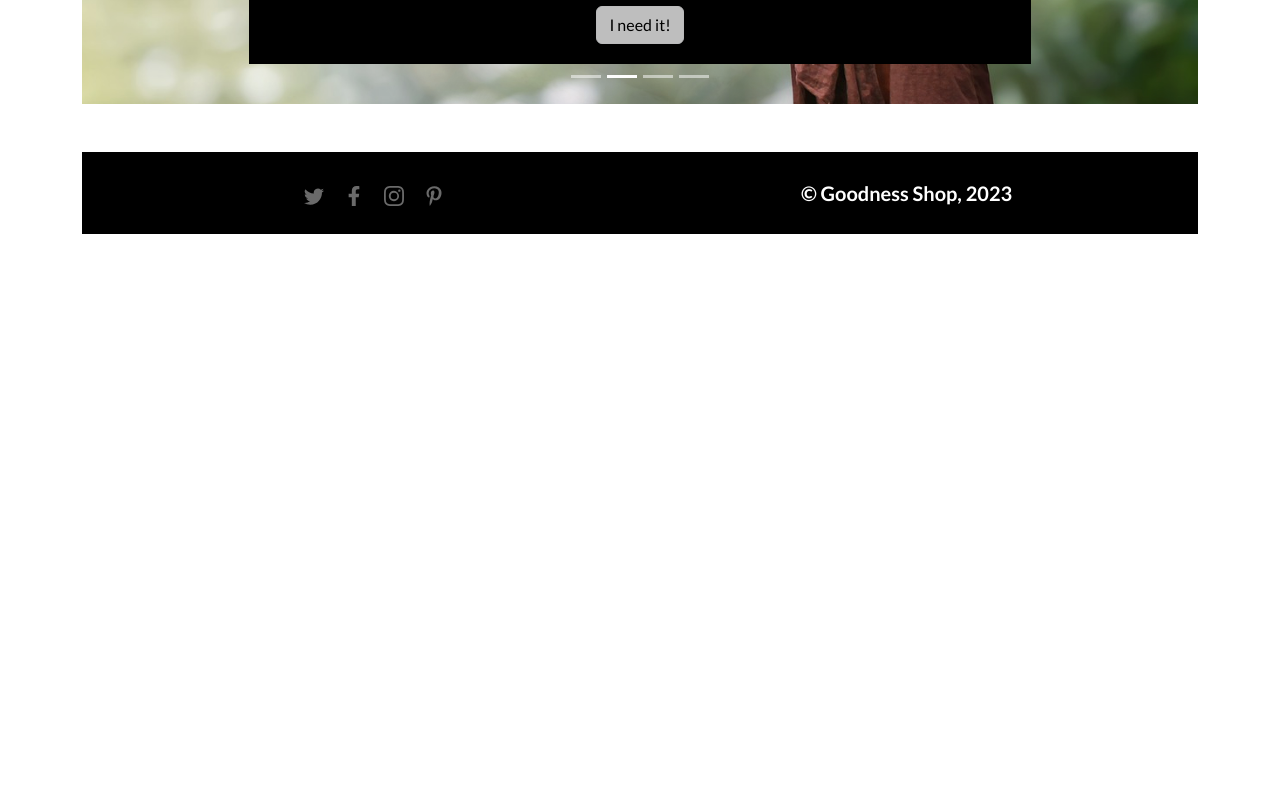
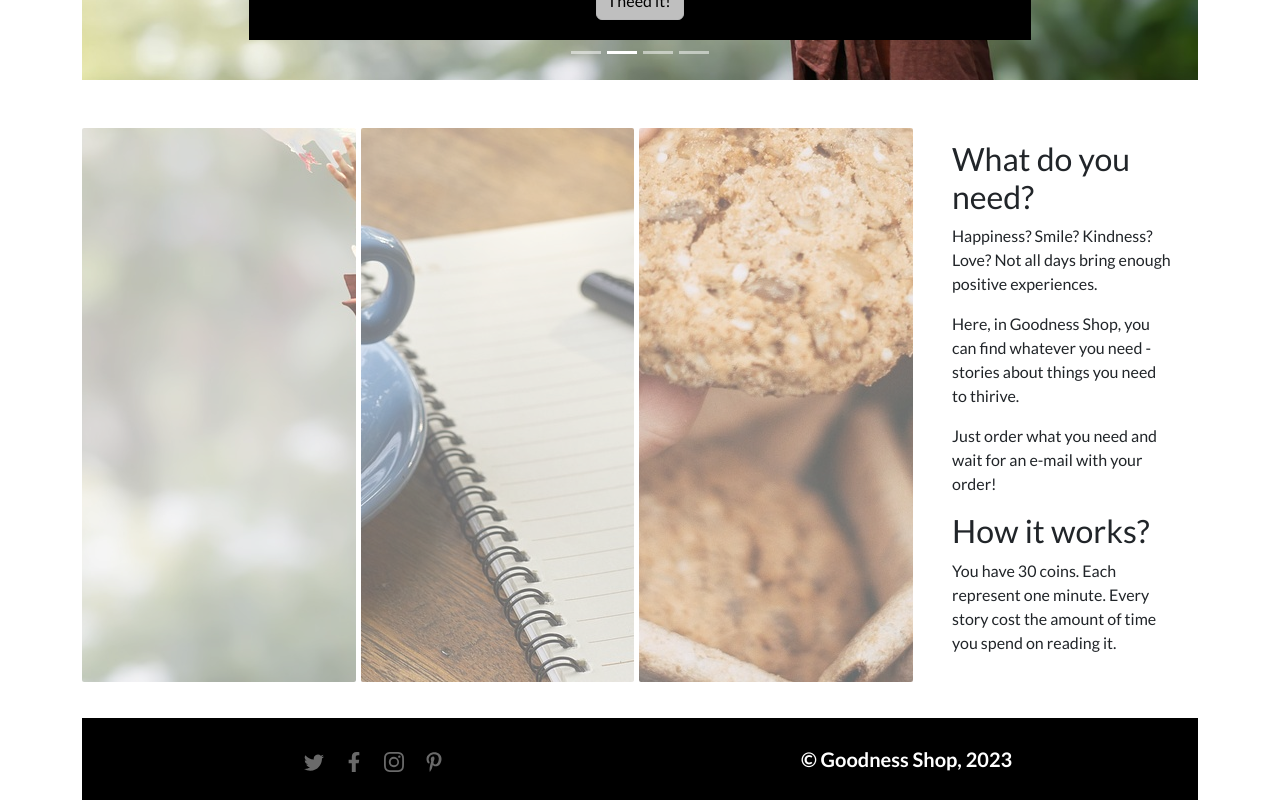
Before and after one commit to msedkiewicz/final-project-goodness-shop, a React (Create React App) app in the folder client/: page / in a window 1280 px wide. Shown: the part 573-1373 px from the top of the page. Before the commit the page ends 807 px from the top, so only its background shows below. Built offline with nearby package versions, Linux system fonts and the light colour scheme.

Commit message:
Add information box

```diff
--- /dev/null
+++ b/client/src/components/features/InformationBox/InformationBox.js
@@ -0,0 +1,76 @@
+import React from 'react';
+import Button from 'react-bootstrap/esm/Button';
+import Col from 'react-bootstrap/esm/Col';
+import Row from 'react-bootstrap/esm/Row';
+import styles from './InformationBox.module.scss';
+import { MdOutlineLocalShipping } from 'react-icons/md';
+import { BsCashCoin } from 'react-icons/bs';
+import { BiSupport } from 'react-icons/bi';
+import { GiReturnArrow } from 'react-icons/gi';
+
+const InformationBox = () => {
+  return (
+    <Row className={styles.informationbox}>
+      <Col className={'col-9 '}>
+        <div class={styles.card}>
+          <div className={styles.img}>
+            <div className={styles.content}>
+              <h2>Peace</h2>{' '}
+              <Button className={styles.btn} variant="light">
+                I want it!
+              </Button>
+            </div>
+            <img
+              className={styles.img1}
+              src=".\images\carousel\peace.jpg"
+              alt="Second slide"
+            ></img>
+          </div>
+          <div className={styles.img}>
+            <div className={styles.content}>
+              <h2>Coffee</h2>
+              <Button className={styles.btn} variant="light">
+                I want it!
+              </Button>
+            </div>
+            <img src=".\images\carousel\coffee.jpg" alt="Second slide"></img>
+          </div>
+          <div className={styles.img}>
+            <div className={styles.content}>
+              <h2>Kindness</h2>{' '}
+              <Button className={styles.btn} variant="light">
+                I want it!
+              </Button>
+            </div>
+            <img src=".\images\carousel\kindness.jpg" alt="Second slide"></img>
+          </div>
+        </div>
+      </Col>
+      <Row className={'col-3 '}>
+        <div className={styles.information}>
+          <div className={'col-12'}>
+            <h2>What do you need?</h2>
+            <p>
+              Happiness? Smile? Kindness? Love? Not all days bring enough
+              positive experiences.
+            </p>
+            <p>
+              Here, in Goodness Shop, you can find whatever you need - stories
+              about things you need to thirive.
+            </p>
+            <p>
+              Just order what you need and wait for an e-mail with your order!
+            </p>
+            <h2>How it works?</h2>
+            <p>
+              You have 30 coins. Each represent one minute. Every story cost the
+              amount of time you spend on reading it.
+            </p>
+          </div>
+        </div>
+      </Row>
+    </Row>
+  );
+};
+
+export default InformationBox;
--- /dev/null
+++ b/client/src/components/features/InformationBox/InformationBox.module.scss
@@ -0,0 +1,91 @@
+@import '../../../styles/global.scss';
+
+.informationbox {
+  margin-bottom: 36px;
+
+  .card {
+    width: 100%;
+    height: 554px;
+    border-radius: 4px;
+    display: flex;
+    gap: 5px;
+    z-index: 1;
+  }
+
+  .card .img {
+    z-index: 0;
+    height: 100%;
+    flex: 1;
+    overflow: hidden;
+    cursor: pointer;
+    border-radius: 2px;
+    transition: all 0.5s;
+    display: flex;
+    justify-content: center;
+    align-items: center;
+    opacity: 0.6;
+    z-index: 1;
+
+    img {
+      transition: all 1s;
+    }
+  }
+
+  .card .img:hover {
+    flex: 5;
+    opacity: 1;
+
+    .content {
+      opacity: 1;
+      scale: 100%;
+    }
+    img {
+      scale: 70%;
+    }
+    .content::after {
+      opacity: 0.6;
+    }
+  }
+  .content {
+    position: absolute;
+    background-color: transparent;
+    display: flex;
+    top: 150%;
+    z-index: 1;
+    scale: 10%;
+    color: $color-white;
+    opacity: 0;
+    transition: all 1s;
+    padding: 15px 25px;
+    .btn {
+      z-index: 1;
+      margin-left: 10px;
+      border-radius: 5px;
+      font-weight: 700;
+    }
+  }
+  .content::after {
+    content: '';
+    background-color: black;
+    min-height: 110px;
+    width: 100%;
+    opacity: 0.6;
+    position: absolute;
+    border-radius: 5px;
+    top: 50%;
+    left: 50%;
+    transition: all 1s;
+    transform: translate(-50%, -50%);
+    z-index: -1;
+  }
+
+  .information {
+    display: flex;
+    align-items: center;
+
+    h2,
+    p {
+      margin-left: 15px;
+    }
+  }
+}
--- a/client/src/components/pages/Home/Home.js
+++ b/client/src/components/pages/Home/Home.js
@@ -1,10 +1,14 @@
 import React from 'react';
 import CarouselHome from '../../features/Carousel/Carousel';
+import InformationBox from '../../features/InformationBox/InformationBox';
 
 const Home = () => {
-  return <div>Home
-    <CarouselHome />
-  </div>;
+  return (
+    <div>
+      <CarouselHome />
+      <InformationBox />
+    </div>
+  );
 };
 
 export default Home;
```
